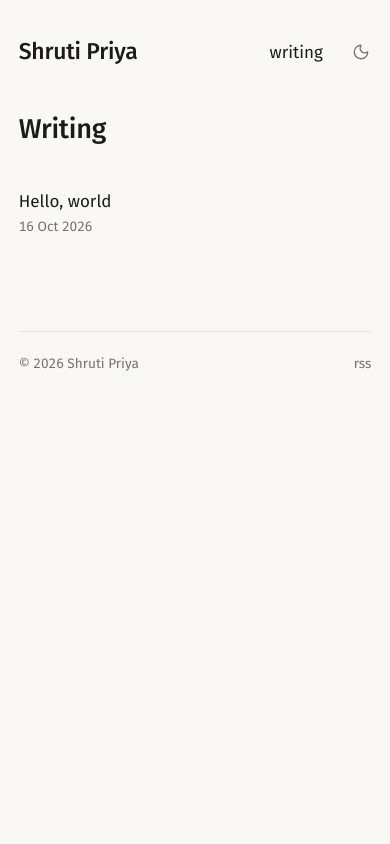
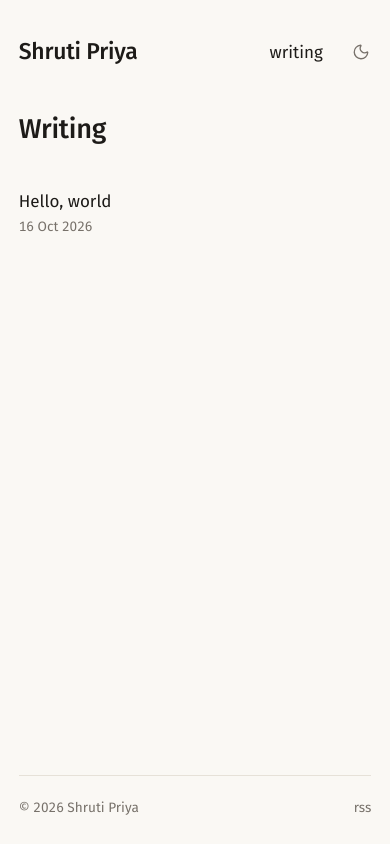
Before and after one commit to ipshruti/ipshruti.github.io, an Astro site: page /blog in a window 390 px wide. Built offline with nearby package versions, Linux system fonts and the light colour scheme; Astro itself is replaced by a stand-in of ours.

Commit message:
Keep footer at the bottom of the viewport

```diff
--- a/src/styles/global.css
+++ b/src/styles/global.css
@@ -90,11 +90,16 @@ body {
 .wrap {
   max-width: calc(var(--measure) + 2 * var(--gutter));
   margin: 0 auto;
-  padding: 4.5rem var(--gutter) 4rem;
+  padding: 4.5rem var(--gutter) 2rem;
   --gutter: 2rem;
+  min-height: 100vh;
+  min-height: 100svh;
+  display: flex;
+  flex-direction: column;
 }
+.wrap > main { flex: 1; }
 @media (max-width: 600px) {
-  .wrap { padding-top: 2rem; padding-bottom: 2.5rem; --gutter: 1.1rem; }
+  .wrap { padding-top: 2rem; padding-bottom: 1.5rem; --gutter: 1.1rem; }
 }
 
 a {
```
